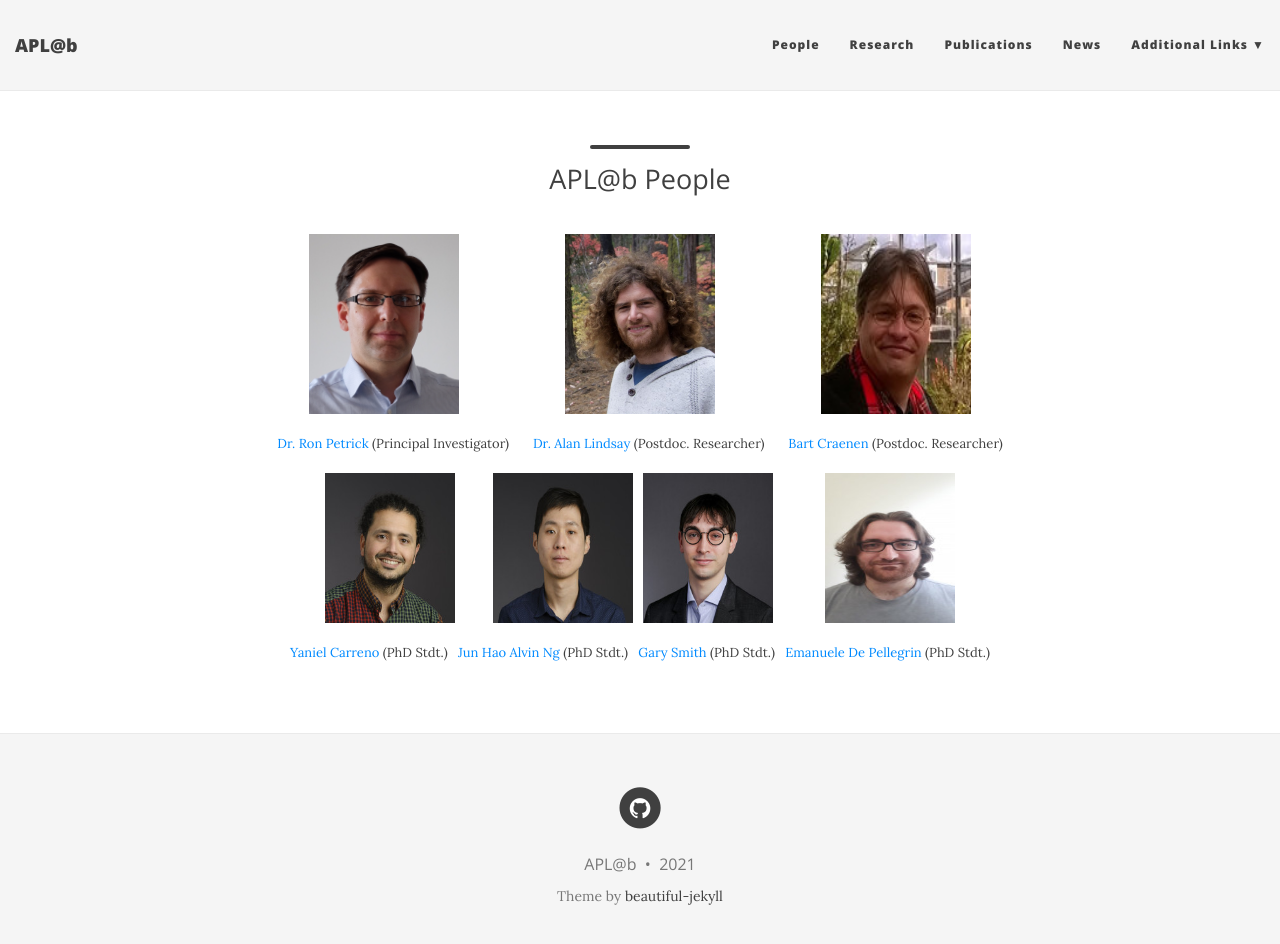
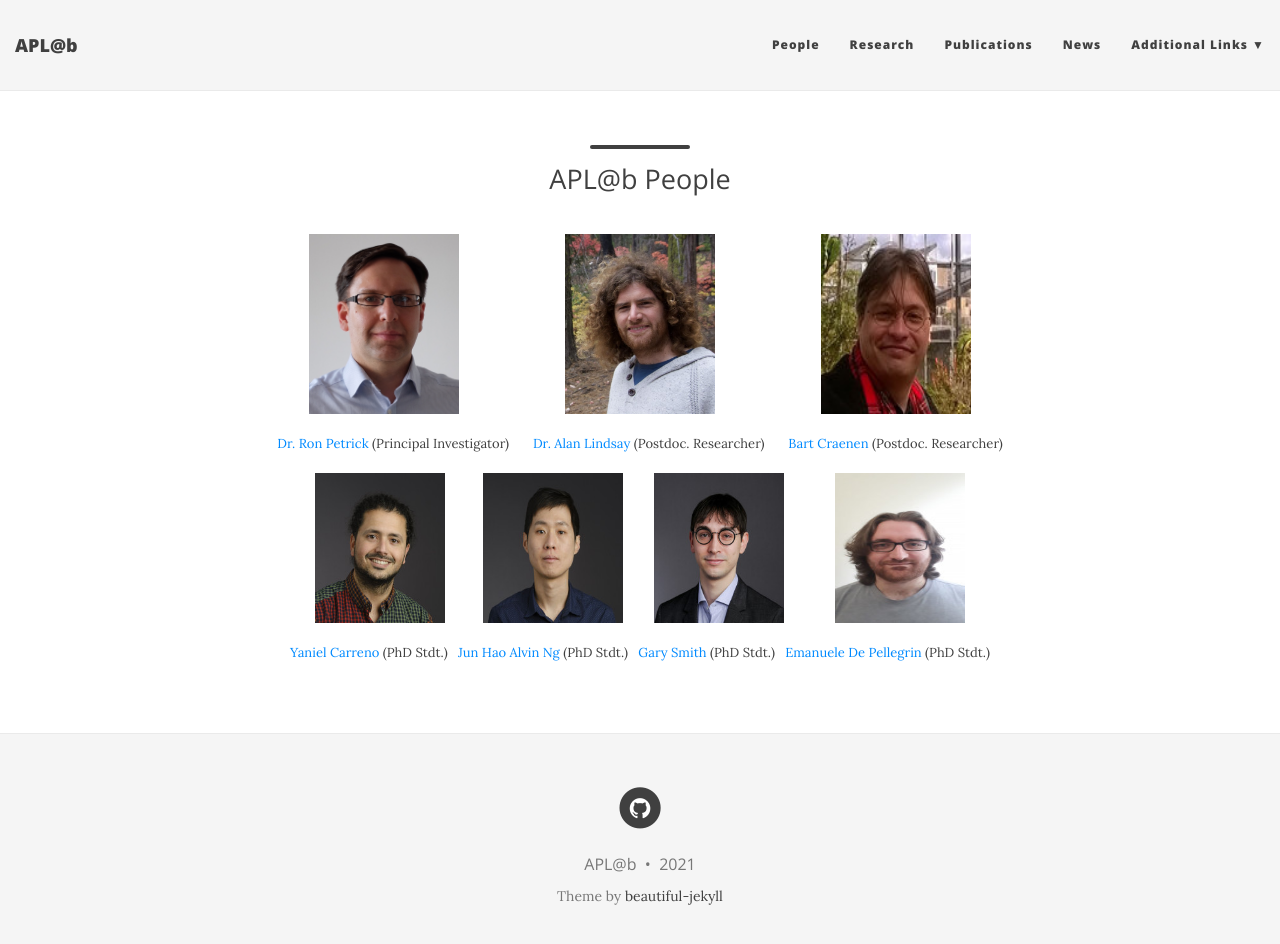
Before and after one commit to aplab2020/aplab2020.github.io, a Jekyll site: the page built from people.md, in a window 1280 px wide and 957 px high. Shown: the top 944 px of the window. Built offline with Jekyll 4.4.1, drawn with Linux system fonts in a browser that asks for light colours; nearby versions of some CDN libraries.

Commit message:
Update people.md

```diff
--- a/people.md
+++ b/people.md
@@ -19,7 +19,7 @@
 
 
 <p align="center"> <img src="/img/yaniel.jpg" align="center" width="130" height="150">  &nbsp; &nbsp;  &nbsp; &nbsp; &nbsp;
-                   <img src="/img/alvin.jpg" align="center" width="140" height="150"> &nbsp;
+                   <img src="/img/alvin.jpg" align="center" width="140" height="150"> &nbsp; &nbsp; &nbsp;  &nbsp;
                    <img src="/img/gary.jpg" align="center" width="130" height="150">  &nbsp; &nbsp; &nbsp; &nbsp; &nbsp;  &nbsp;  &nbsp;
                    <img src="/img/emanuelle.jpeg" align="center" width="130" height="150"></p>
 
```
